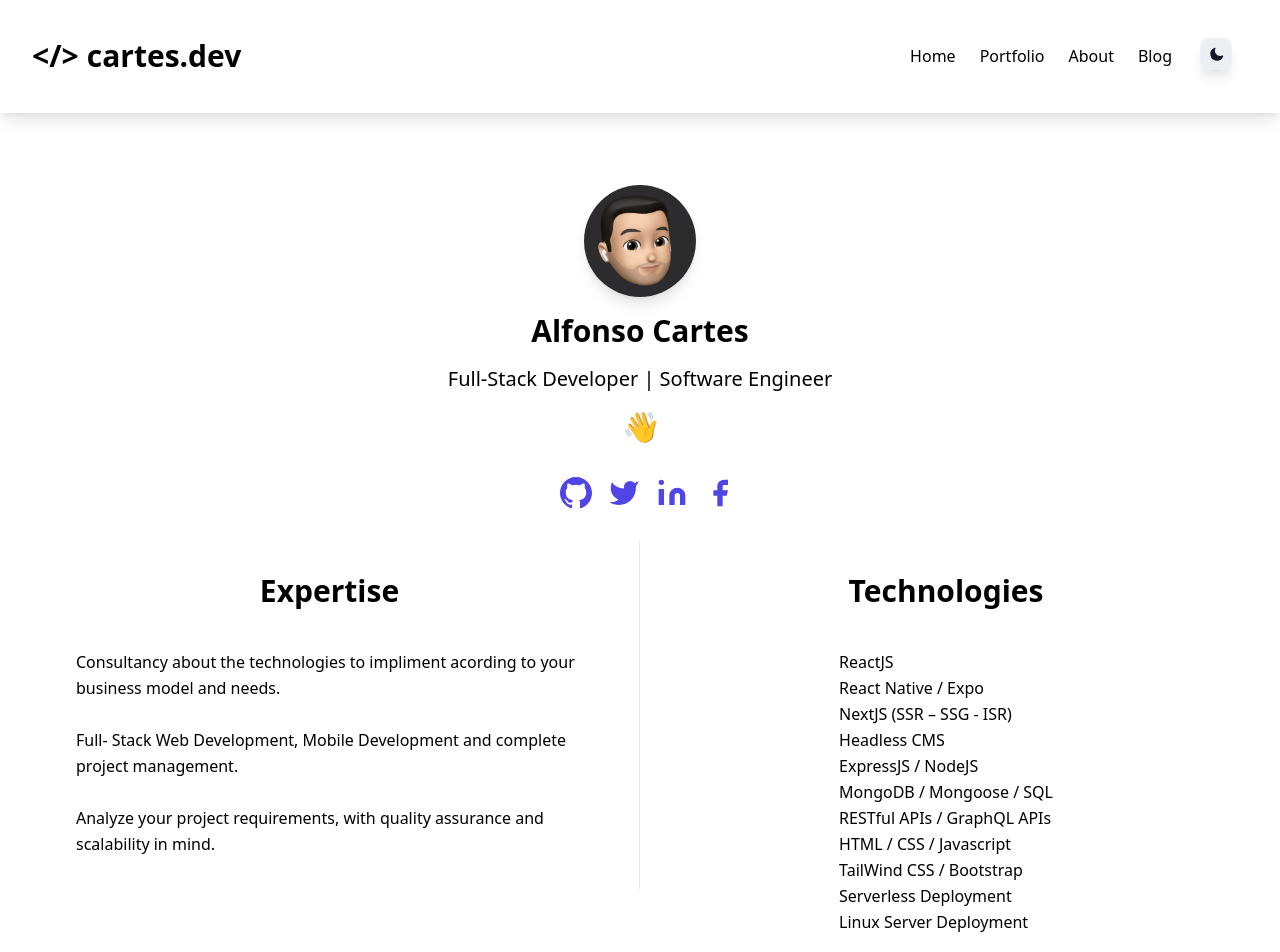
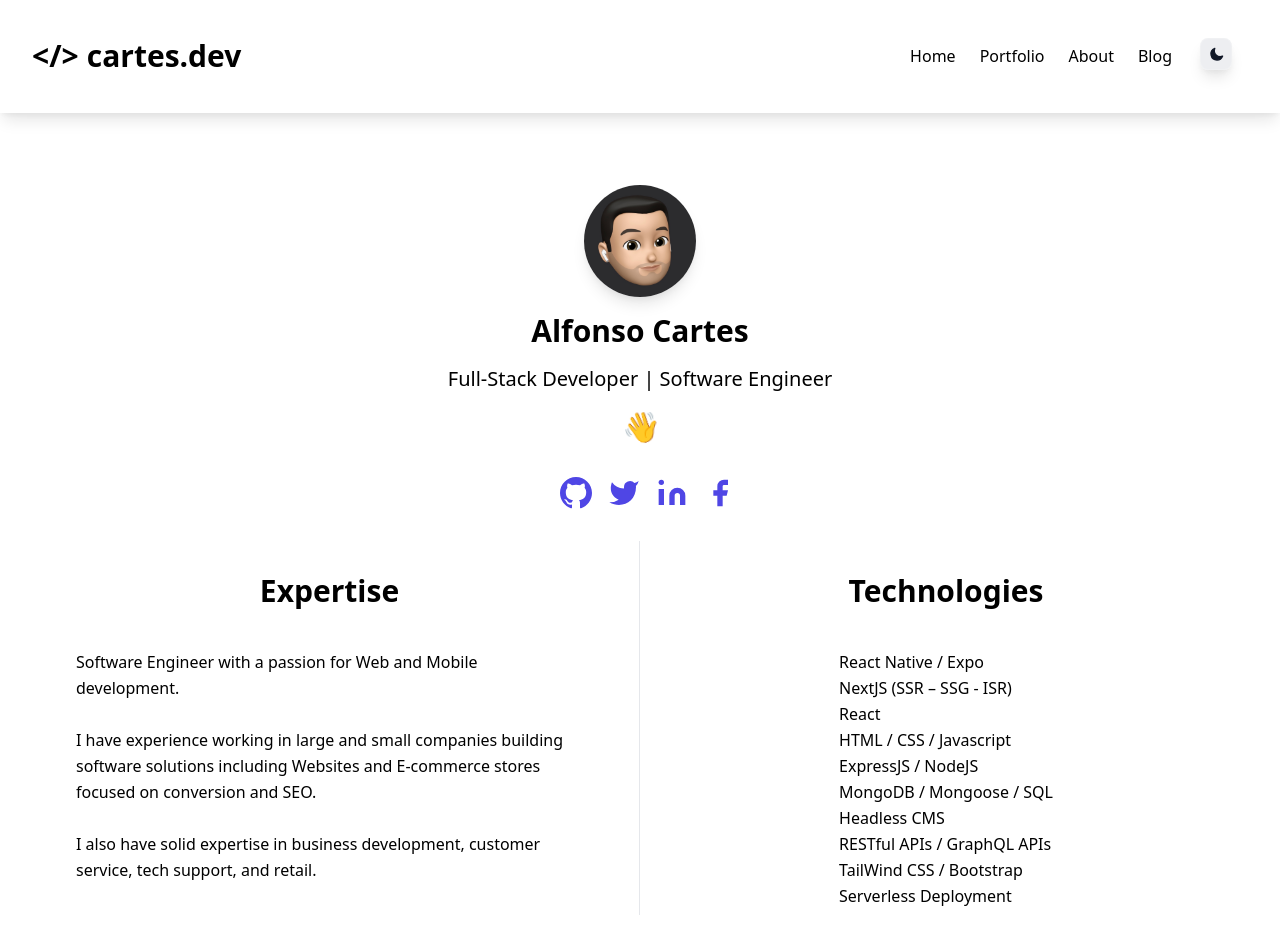
Before and after one commit to alfonsocartes/cartes_dev, a Next.js app: page /about in a window 1280 px wide. Shown: the top 952 px of the page. Built offline with nearby package versions, Linux system fonts and the light colour scheme; what @tailwindcss/typography would draw is missing.

Commit message:
Change about page texts

```diff
--- a/pages/about.js
+++ b/pages/about.js
@@ -40,18 +40,18 @@ const About = () => (
           </h3>
           <div className="leading-relaxed text-base">
             <p>
-              Consultancy about the technologies to impliment acording to your
-              business model and needs.
+              Software Engineer with a passion for Web and Mobile development.
             </p>
             <br />
             <p>
-              Full- Stack Web Development, Mobile Development and complete
-              project management.
+              I have experience working in large and small companies building
+              software solutions including Websites and E-commerce stores
+              focused on conversion and SEO.
             </p>
             <br />
             <p>
-              Analyze your project requirements, with quality assurance and
-              scalability in mind.
+              I also have solid expertise in business development, customer
+              service, tech support, and retail.
             </p>
           </div>
         </div>
@@ -61,17 +61,16 @@ const About = () => (
           </h3>
           <div className="leading-relaxed text-base">
             <ul>
-              <li>ReactJS</li>
               <li>React Native / Expo </li>
               <li>NextJS (SSR – SSG - ISR)</li>
-              <li>Headless CMS</li>
+              <li>React</li>
+              <li>HTML / CSS / Javascript</li>
               <li>ExpressJS / NodeJS</li>
               <li>MongoDB / Mongoose / SQL</li>
+              <li>Headless CMS</li>
               <li>RESTful APIs / GraphQL APIs</li>
-              <li>HTML / CSS / Javascript</li>
               <li>TailWind CSS / Bootstrap</li>
               <li>Serverless Deployment</li>
-              <li>Linux Server Deployment</li>
             </ul>
           </div>
         </div>
```
